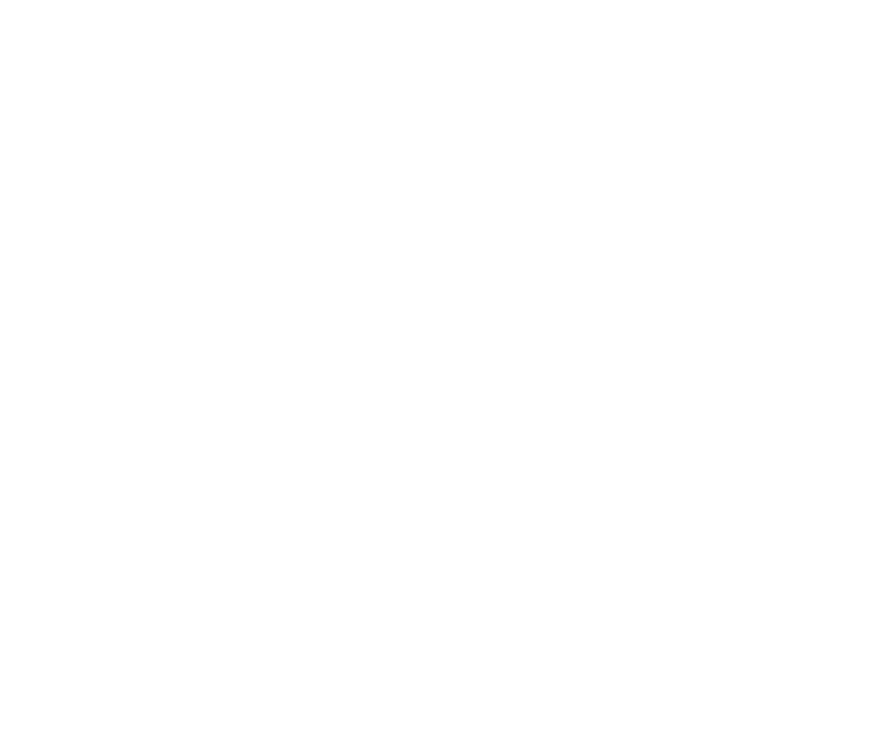
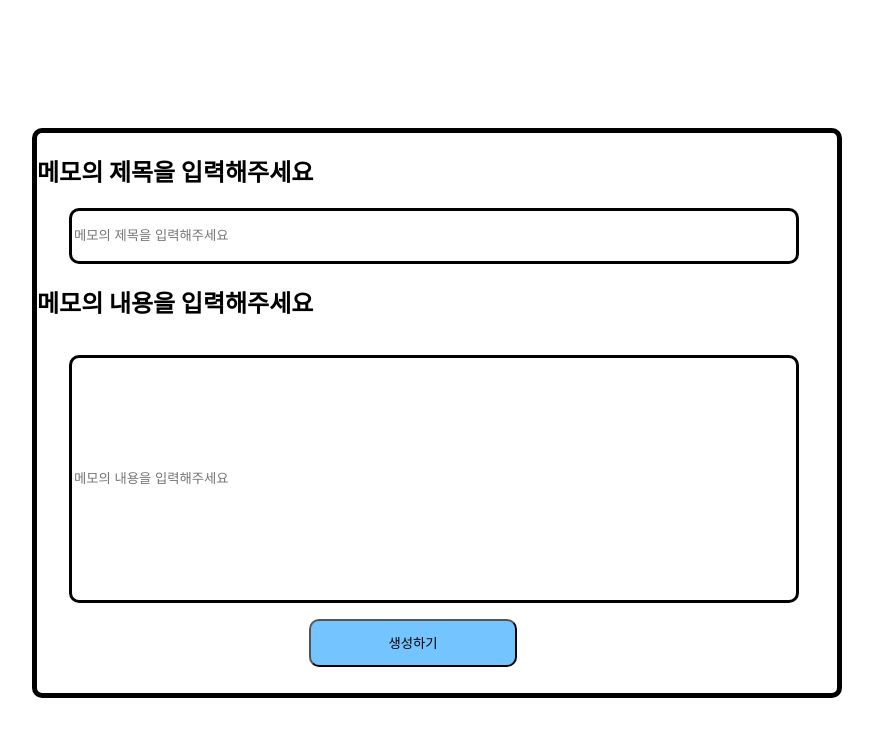
Before and after one commit to Likelion12th-HufsGlobal-Hackathon-team7/HW2-front, a React (Create React App) app: page / in a window 1280 px wide. Shown: the top 736 px of the page, without its empty margins (288-1161 px from the left). Built offline with nearby package versions, Linux system fonts and the light colour scheme.

Commit message:
1차 merge

```diff
--- a/src/App.js
+++ b/src/App.js
@@ -1,13 +1,11 @@
 import './App.css';
-import { NewMemo } from './pages/infolder/NewMemo';
-import { ViewMemo } from './pages/infolder/ViewMemo';
-import { ReMemo } from './pages/infolder/ReMemo';
+import { NewMemo } from './pages/infolder/Memo/NewMemo';
 import { FolderTitle } from './pages/main/FolderTitle';
 
 function App() {
   return (
     <>
-
+      <NewMemo />
     </>
   )
 
--- /dev/null
+++ b/src/pages/infolder/Memo/NewMemo.jsx
@@ -0,0 +1,68 @@
+import styled from "styled-components"
+
+const Modal = styled.div`
+    border-radius: 0.625rem;
+    border: 5px solid #000;
+    background: #FFF;
+    width: 50rem;
+    height: 35rem;
+    margin: 8rem 20rem;
+`
+
+const ModalButton = styled.button`
+    width: 13rem;
+    height: 3rem;
+    margin: 0rem 1rem 1rem 17rem;
+`
+
+const ModalTitleInput = styled.input`
+    border-radius: 0.625rem;
+    border: 3px solid #000;
+    background: #FFF;
+    width: 45rem;
+    height: 3rem;
+    margin: 0rem 2rem;
+`
+
+const ModalContentInput = styled.input`
+    border-radius: 0.625rem;
+    border: 3px solid #000;
+    background: #FFF;
+    width: 45rem;
+    height: 15rem;
+    margin: 1rem 2rem;
+`
+
+export function NewMemo({ uploadedModalTitle, setUploadedModalTitle, uploadedModalContent, setUploadedModalContent }) {
+
+    function handleTitle(event) {
+        setUploadedModalTitle(event.target.value);
+    }
+
+    function handleContent(event) {
+        setUploadedModalContent(event.target.value);
+    }
+
+    console.log(uploadedModalTitle);
+    console.log(uploadedModalContent);
+
+    return (
+        <Modal>
+            <h2>메모의 제목을 입력해주세요</h2>
+            <ModalTitleInput
+                type="text"
+                placeholder="메모의 제목을 입력해주세요"
+                value={uploadedModalTitle}
+                onChange={handleTitle}
+            />
+            <h2>메모의 내용을 입력해주세요</h2>
+            <ModalContentInput
+                type="text"
+                placeholder="메모의 내용을 입력해주세요"
+                value={uploadedModalContent}
+                onChange={handleContent}
+            />
+            <ModalButton>생성하기</ModalButton>
+        </Modal>
+    );
+}
--- a/src/pages/infolder/NewMemo.jsx
+++ /dev/null
@@ -1,47 +0,0 @@
-import styled from "styled-components"
-
-const Modal = styled.div`
-    border-radius: 0.625rem;
-    border: 5px solid #000;
-    background: #FFF;
-    width: 50rem;
-    height: 35rem;
-    margin : 8rem 20rem ;
-`
-
-const ModalButton = styled.button`
-    width : 13rem;
-    height : 3rem;
-    margin : 0rem 1rem 1rem 17rem;
-`
-
-const ModalTitleInput = styled.input`
-    border-radius: 0.625rem;
-    border: 3px solid #000;
-    background: #FFF;
-    width: 45rem;
-    height:3rem;
-    margin : 0rem 2rem;
-`
-
-const ModalContentInput = styled.input`
-    border-radius: 0.625rem;
-    border: 3px solid #000;
-    background: #FFF;
-    width: 45rem;
-    height: 15rem;
-    margin: 1rem 2rem;
-`
-//h2태그는 후에 transpose로 이동
-
-export function NewMemo(){
-    return(
-       <Modal>
-            <h2>메모의 제목을 입력해주세요</h2>
-            <ModalTitleInput type = "text" placeholder = "메모의 제목을 입력해주세요"/>
-            <h2>메모의 내용을 입력해주세요</h2>
-            <ModalContentInput type = "text" placeholder = "메모의 내용을 입력해주세요"/>
-            <ModalButton>생성하기</ModalButton>
-       </Modal>
-    )
-}
--- a/src/pages/main/FolderTitle.jsx
+++ b/src/pages/main/FolderTitle.jsx
@@ -1,4 +1,5 @@
 import styled from "styled-components"
+import { useState } from "react"
 
 const FolderModal = styled.div`
     border-radius: 0.625rem;
@@ -27,11 +28,20 @@
 `
 
 export function FolderTitle(){
+
+    const [UploadedFolderTiltle , setUploadedFolderTitle] = useState("")
+
+    function UploadFolderTitle(event){
+        setUploadedFolderTitle(event.target.value)
+    }
+    console.log(UploadedFolderTiltle);
     return(
         <FolderModal>
             <Foldername>폴더의 이름을 작성해주새요</Foldername>
-            <FolderTitleInput type ="text" placeholder = "폴더의 제목을 입력해주세요"/>
+            <FolderTitleInput type ="text" placeholder = "폴더의 제목을 입력해주세요" onChange = {UploadFolderTitle}/>
             <ModalButton>생성하기</ModalButton>
+            {/* 생성하기 버튼 누르면 관리한 UploadedFolderTiltle값이 UI에 표시  */}
         </FolderModal>
+
     )
 }
```
Also changed, not shown: src/pages/infolder/InFolder.jsx (+22 -0 lines), src/pages/infolder/Memo/ReMemo.jsx (renamed from src/pages/infolder/ReMemo.jsx), src/pages/infolder/Memo/ViewMemo.jsx (renamed from src/pages/infolder/ViewMemo.jsx).
